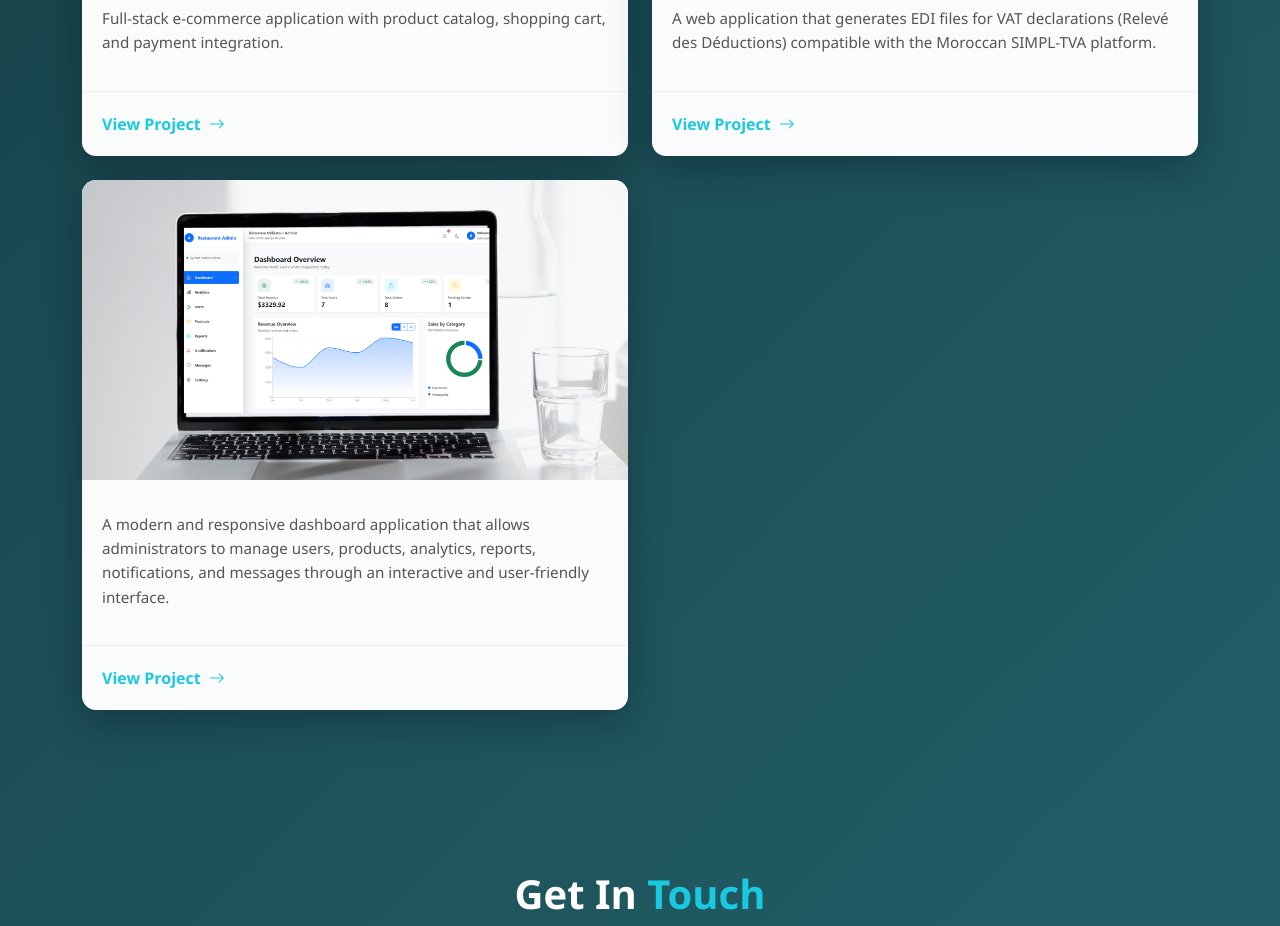
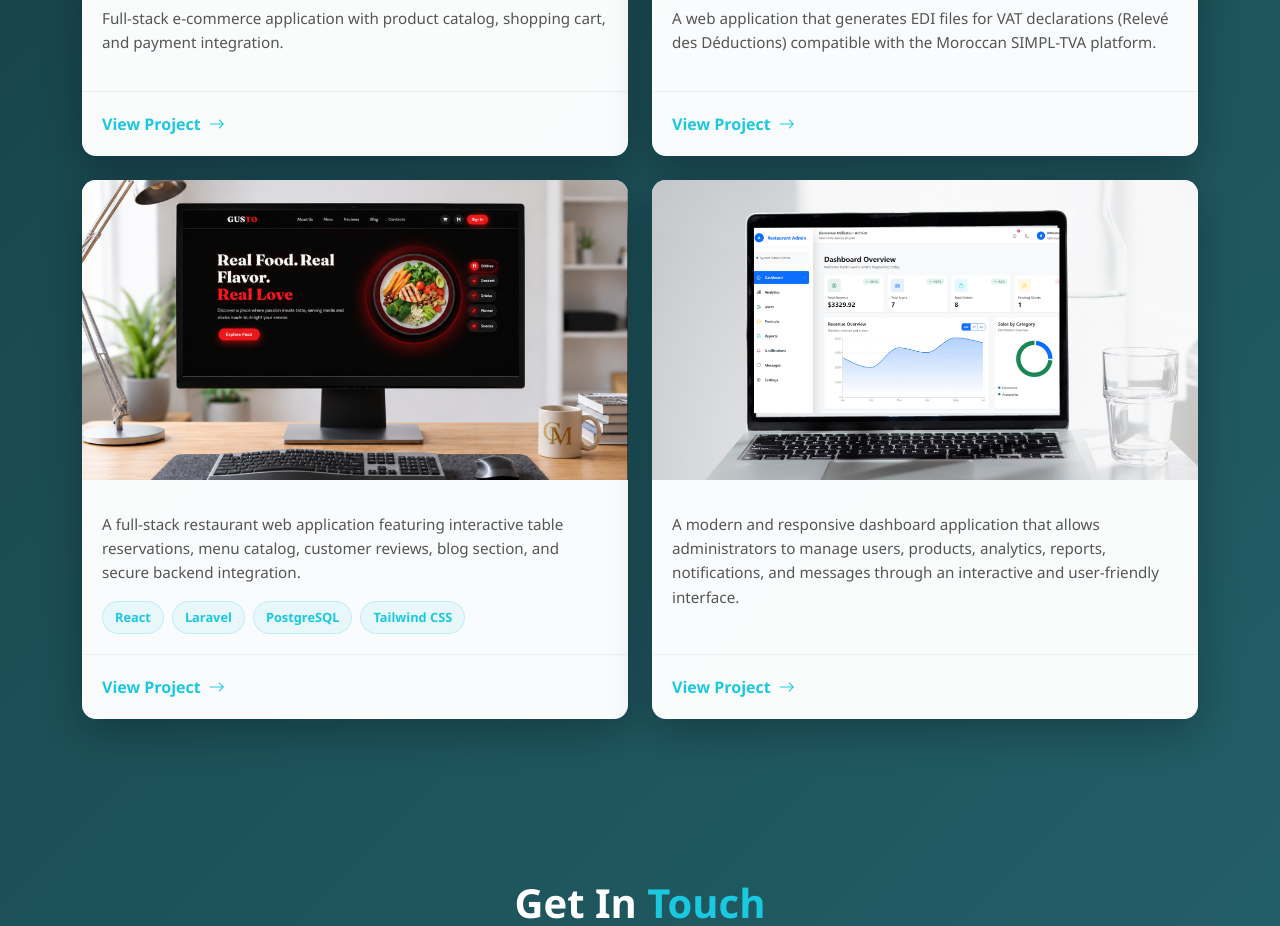
Before and after one commit to Aymanelasri/Portfolio, a React (Create React App) app: page / in a window 1280 px wide. Shown: the part 3760-4686 px from the top of the page. Built offline with nearby package versions, Linux system fonts and the light colour scheme.

Commit message:
portfolio

```diff
--- a/src/portfolio/Projects.jsx
+++ b/src/portfolio/Projects.jsx
@@ -25,6 +25,15 @@ export default function Projects() {
     },
     {
       id: 3,
+      title: 'Gusto Restaurant & Table Reservation',
+      en: 'A full-stack restaurant web application featuring interactive table reservations, menu catalog, customer reviews, blog section, and secure backend integration.',
+      fr: 'Une application web de restaurant full-stack avec réservation de tables interactive, catalogue de menus, avis clients, section blog et intégration backend sécurisée.',
+      tech: ['React', 'Laravel', 'PostgreSQL', 'Tailwind CSS'],
+      img: '/Gusto.png',
+      link: 'https://resttaurant-one.vercel.app/',
+    },
+    {
+      id: 4,
       title: 'Admin Dashboard Application',
       en: 'A modern and responsive dashboard application that allows administrators to manage users, products, analytics, reports, notifications, and messages through an interactive and user-friendly interface.',
       fr: 'Un tableau de bord moderne et responsive permettant aux administrateurs de gérer les utilisateurs, produits, analyses, rapports, notifications et messages via une interface interactive et conviviale.',
```
Also changed, not shown: public/Gusto.png (added).
